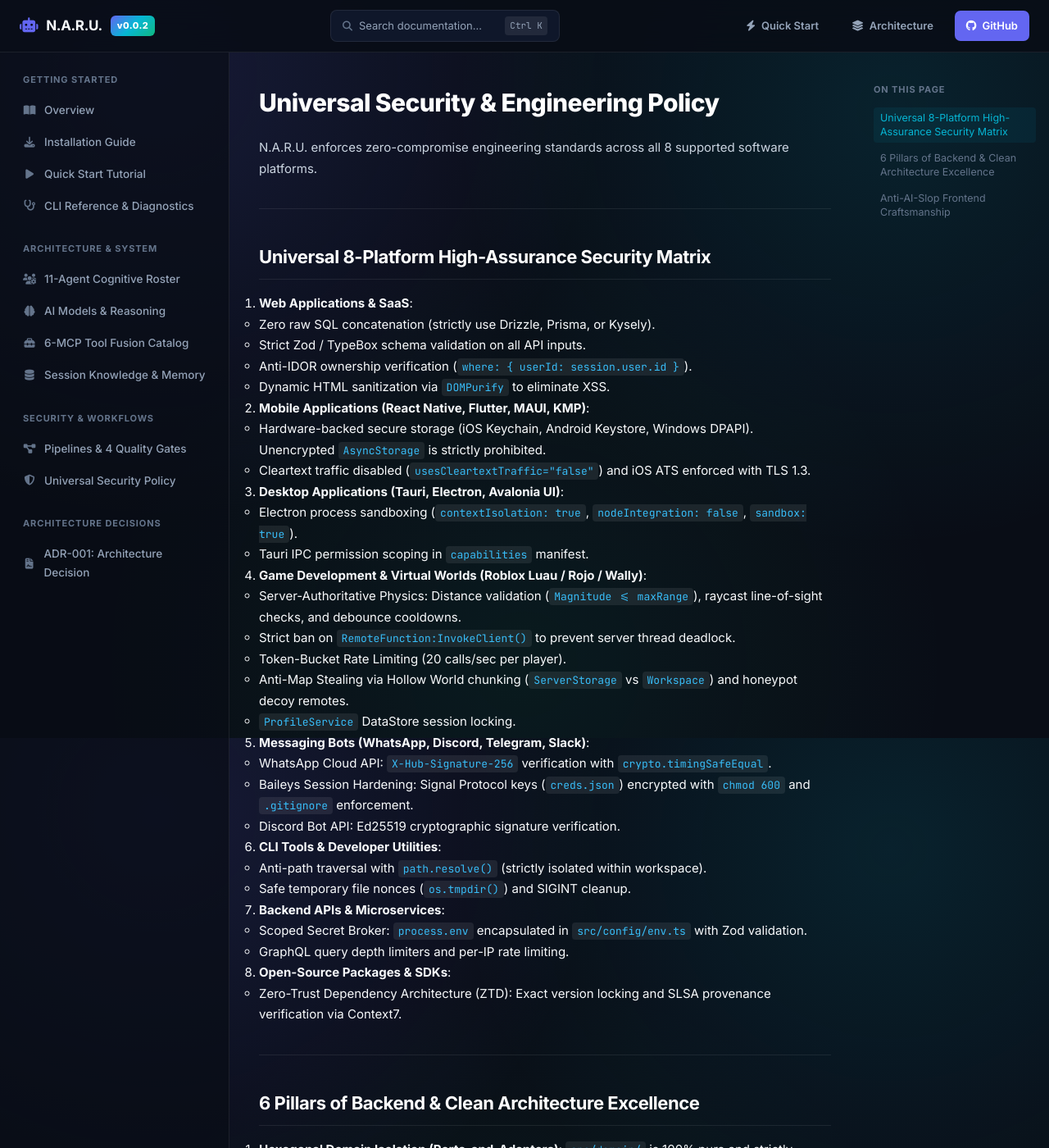
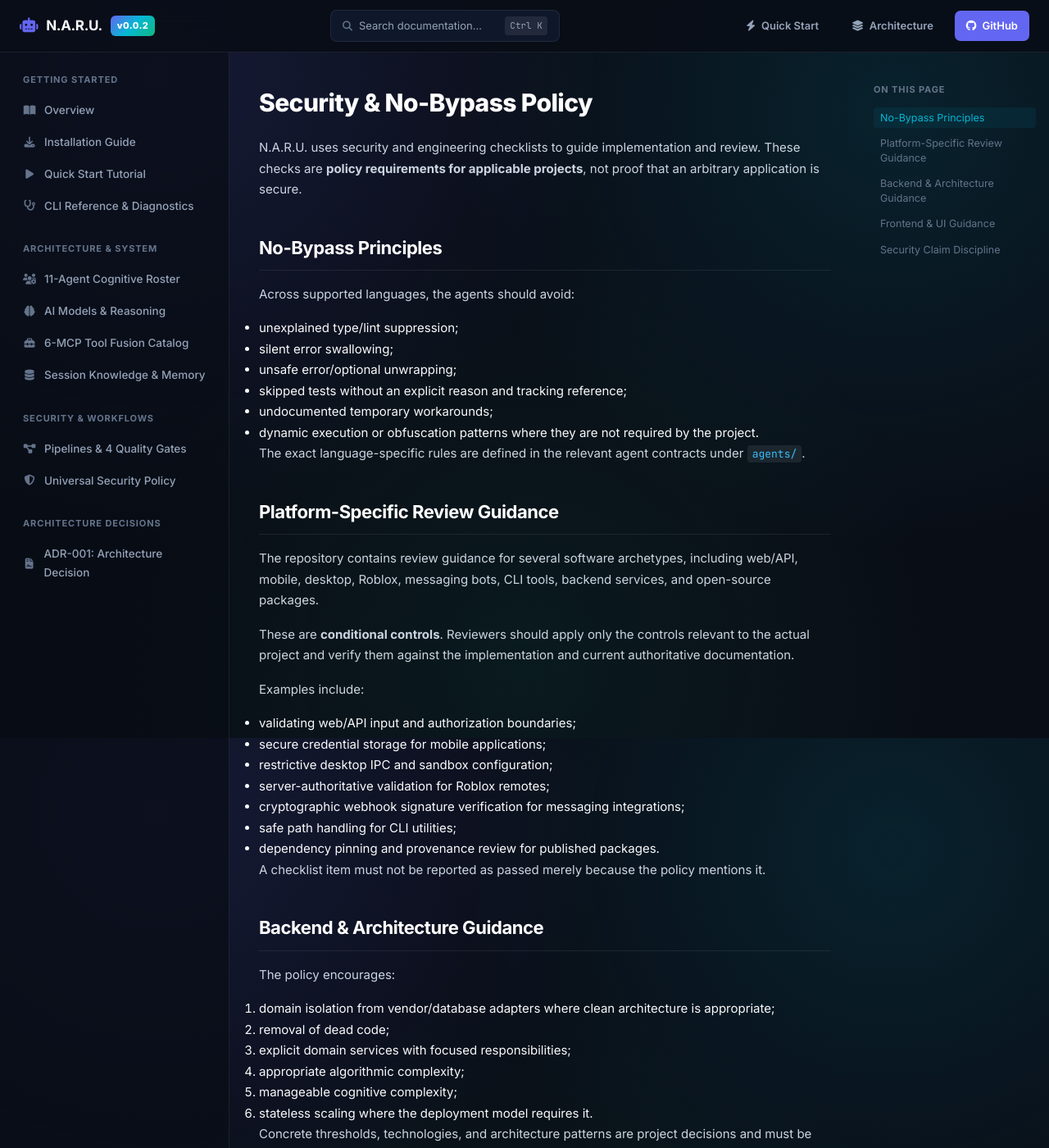
Before and after one commit to Yoganataa/naru-agents, a Jekyll site: the page built from docs/workflow/no-bypass-policy.md, in a window 1280 px wide and 1400 px high. Shown: the whole window at 82% size. Built offline with Jekyll 4.4.1, drawn with Linux system fonts in a browser that asks for light colours; some of the changed text lies outside the part shown.

Commit message:
docs: reframe security policy as scoped review guidance

```diff
--- a/docs/workflow/no-bypass-policy.md
+++ b/docs/workflow/no-bypass-policy.md
@@ -1,61 +1,75 @@
 ---
 layout: default
-title: Universal Security & Engineering Policy — N.A.R.U.
+title: Security & No-Bypass Policy — N.A.R.U.
 ---
 
-# Universal Security & Engineering Policy
+# Security & No-Bypass Policy
 
-N.A.R.U. enforces zero-compromise engineering standards across all 8 supported software platforms.
+N.A.R.U. uses security and engineering checklists to guide implementation and review. These checks are **policy requirements for applicable projects**, not proof that an arbitrary application is secure.
 
----
+## No-Bypass Principles
 
-## Universal 8-Platform High-Assurance Security Matrix
+Across supported languages, the agents should avoid:
 
-1. **Web Applications & SaaS**:
-   - Zero raw SQL concatenation (strictly use Drizzle, Prisma, or Kysely).
-   - Strict Zod / TypeBox schema validation on all API inputs.
-   - Anti-IDOR ownership verification (`where: { userId: session.user.id }`).
-   - Dynamic HTML sanitization via `DOMPurify` to eliminate XSS.
-2. **Mobile Applications (React Native, Flutter, MAUI, KMP)**:
-   - Hardware-backed secure storage (iOS Keychain, Android Keystore, Windows DPAPI). Unencrypted `AsyncStorage` is strictly prohibited.
-   - Cleartext traffic disabled (`usesCleartextTraffic="false"`) and iOS ATS enforced with TLS 1.3.
-3. **Desktop Applications (Tauri, Electron, Avalonia UI)**:
-   - Electron process sandboxing (`contextIsolation: true`, `nodeIntegration: false`, `sandbox: true`).
-   - Tauri IPC permission scoping in `capabilities` manifest.
-4. **Game Development & Virtual Worlds (Roblox Luau / Rojo / Wally)**:
-   - Server-Authoritative Physics: Distance validation (`Magnitude <= maxRange`), raycast line-of-sight checks, and debounce cooldowns.
-   - Strict ban on `RemoteFunction:InvokeClient()` to prevent server thread deadlock.
-   - Token-Bucket Rate Limiting (20 calls/sec per player).
-   - Anti-Map Stealing via Hollow World chunking (`ServerStorage` vs `Workspace`) and honeypot decoy remotes.
-   - `ProfileService` DataStore session locking.
-5. **Messaging Bots (WhatsApp, Discord, Telegram, Slack)**:
-   - WhatsApp Cloud API: `X-Hub-Signature-256` verification with `crypto.timingSafeEqual`.
-   - Baileys Session Hardening: Signal Protocol keys (`creds.json`) encrypted with `chmod 600` and `.gitignore` enforcement.
-   - Discord Bot API: Ed25519 cryptographic signature verification.
-6. **CLI Tools & Developer Utilities**:
-   - Anti-path traversal with `path.resolve()` (strictly isolated within workspace).
-   - Safe temporary file nonces (`os.tmpdir()`) and SIGINT cleanup.
-7. **Backend APIs & Microservices**:
-   - Scoped Secret Broker: `process.env` encapsulated in `src/config/env.ts` with Zod validation.
-   - GraphQL query depth limiters and per-IP rate limiting.
-8. **Open-Source Packages & SDKs**:
-   - Zero-Trust Dependency Architecture (ZTD): Exact version locking and SLSA provenance verification via Context7.
+- unexplained type/lint suppression;
+- silent error swallowing;
+- unsafe error/optional unwrapping;
+- skipped tests without an explicit reason and tracking reference;
+- undocumented temporary workarounds;
+- dynamic execution or obfuscation patterns where they are not required by the project.
 
----
+The exact language-specific rules are defined in the relevant agent contracts under `agents/`.
 
-## 6 Pillars of Backend & Clean Architecture Excellence
+## Platform-Specific Review Guidance
 
-1. **Hexagonal Domain Isolation (Ports-and-Adapters)**: `src/domain/` is 100% pure and strictly isolated from ORMs and 3rd-party vendor SDKs.
-2. **Zero Zombie / Dead Code Mandate (Knip Standard)**: Zero unused imports, unreferenced variables, or dead module exports.
-3. **Atomic Domain Services (DRY & SRP)**: Reusable business rules encapsulated in single-responsibility domain services.
-4. **Runtime Algorithmic Efficiency**: `O(1)` Set/Map lookups, zero-copy streams (`ReadableStream`), and Transactional Outbox pattern.
-5. **Clean Code & Low Cognitive Complexity**: Early return guard clauses with SonarQube Cognitive Complexity < 15.
-6. **Elastic Horizontal Scalability**: Stateless tier with Redis session stores.
+The repository contains review guidance for several software archetypes, including web/API, mobile, desktop, Roblox, messaging bots, CLI tools, backend services, and open-source packages.
 
----
+These are **conditional controls**. Reviewers should apply only the controls relevant to the actual project and verify them against the implementation and current authoritative documentation.
 
-## Anti-AI-Slop Frontend Craftsmanship
+Examples include:
 
-1. **Mandatory 5 States of UI Stack**: Every data component implements Loaded, Skeleton Shimmer, Empty, Error with Retry, and Optimistic UI states.
-2. **Accessibility (WCAG 2.2 AA)**: Minimum 4.5:1 text contrast ratio, mandatory focus rings (`focus-visible:ring-2`), and 48x48px touch targets.
-3. **Roblox Multi-Screen Responsive UI**: `UDim2.fromScale()` paired with `UIAspectRatioConstraint` (1.0 for icons, 16/9 for banners), `UISizeConstraint` (Min 120x48px, Max 800x600px), `UIFlexItem` flexbox wrapping, and `DeviceSafeInsets` mobile notch handling.
+- validating web/API input and authorization boundaries;
+- secure credential storage for mobile applications;
+- restrictive desktop IPC and sandbox configuration;
+- server-authoritative validation for Roblox remotes;
+- cryptographic webhook signature verification for messaging integrations;
+- safe path handling for CLI utilities;
+- dependency pinning and provenance review for published packages.
+
+A checklist item must not be reported as passed merely because the policy mentions it.
+
+## Backend & Architecture Guidance
+
+The policy encourages:
+
+1. domain isolation from vendor/database adapters where clean architecture is appropriate;
+2. removal of dead code;
+3. explicit domain services with focused responsibilities;
+4. appropriate algorithmic complexity;
+5. manageable cognitive complexity;
+6. stateless scaling where the deployment model requires it.
+
+Concrete thresholds, technologies, and architecture patterns are project decisions and must be verified rather than assumed.
+
+## Frontend & UI Guidance
+
+For applicable data-driven interfaces, the developer and reviewer should consider:
+
+- loaded, loading/skeleton, empty, error/retry, and mutation/in-flight states;
+- semantic controls and keyboard focus;
+- WCAG 2.2 AA accessibility requirements;
+- responsive layouts appropriate to the target device;
+- platform-specific UI constraints for Roblox when Roblox is the project target.
+
+The presence of a checklist does not prove visual, accessibility, or responsive compliance. QA evidence must come from actual applicable checks.
+
+## Security Claim Discipline
+
+Do not report:
+
+- `secure` as an absolute property;
+- `zero vulnerabilities` without a defined and executed audit scope;
+- `production-ready` without the required project-specific evidence;
+- `100% compliant` unless the exact measured scope supports the statement.
+
+When a security control cannot be verified, report `UNKNOWN/BLOCKED` or `NOT_TESTED` rather than guessing.
```
